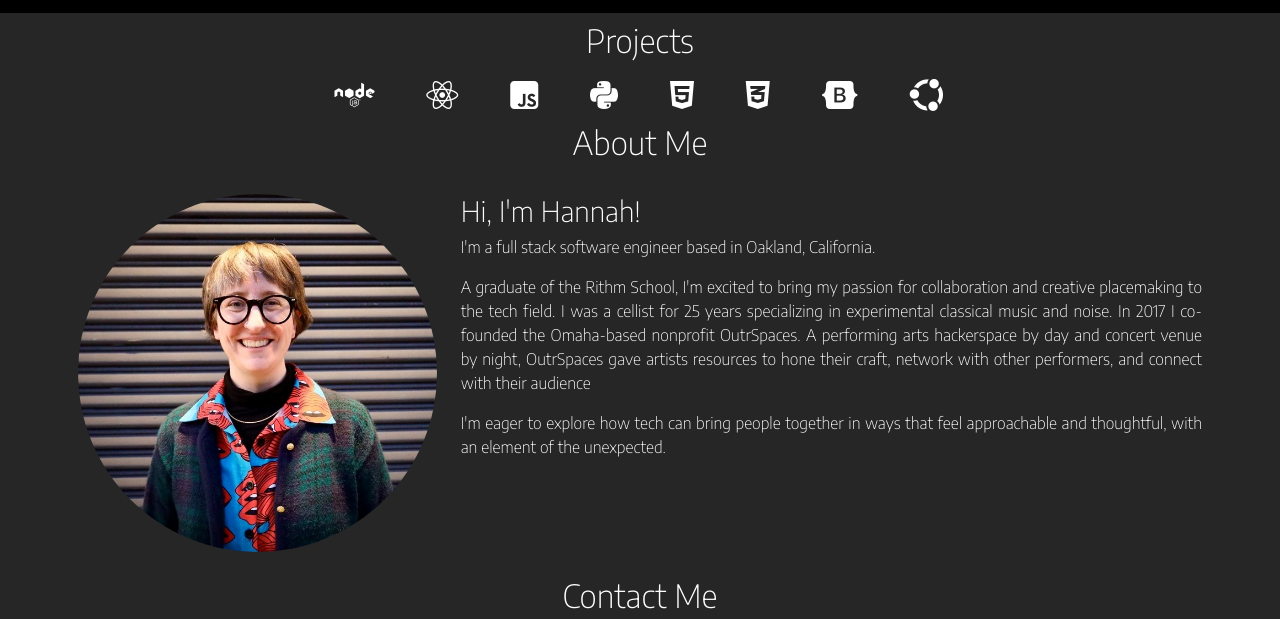
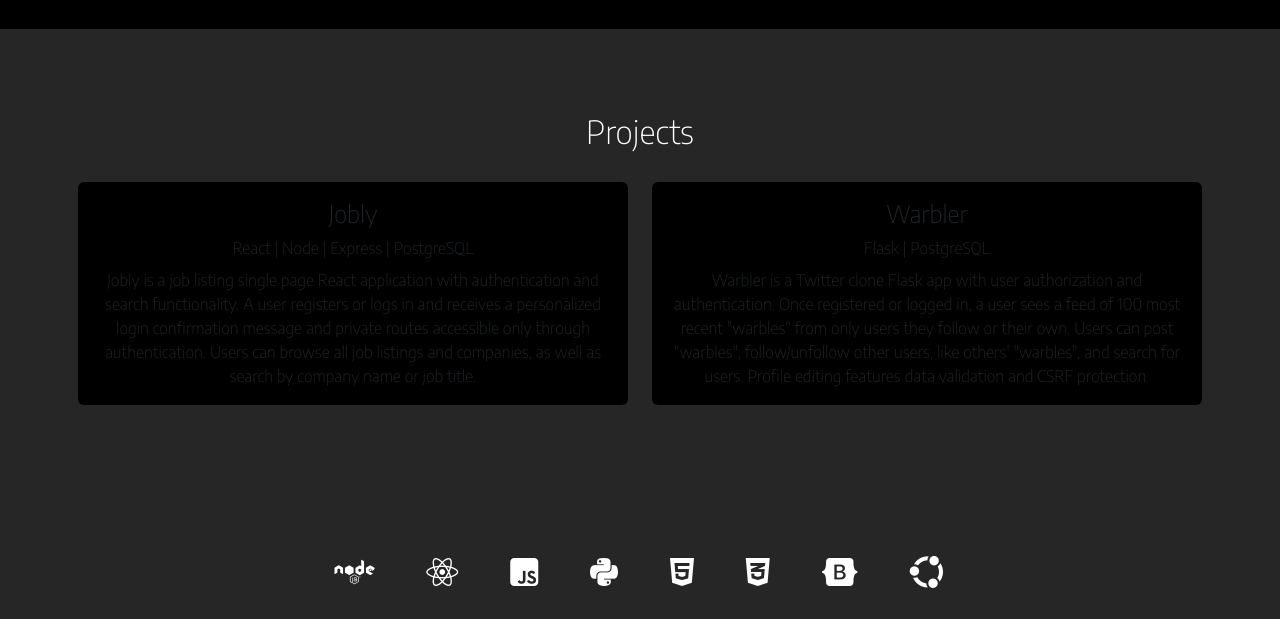
Before and after one commit to hannahanela/hannahanela.github.io, a plain HTML site: page no-vid-index.html in a window 1280 px wide. Shown: the part 795-1414 px from the top of the page. Drawn offline with nearby package versions, Linux system fonts and the light colour scheme; grey boxes are pictures that could not be loaded.

Commit message:
Added project cards and padding

```diff
--- a/no-vid-index.html
+++ b/no-vid-index.html
@@ -23,16 +23,49 @@
     <h1 class="px-4">Hannah Mayer</h1>
     <h1 class="px-4">Software Engineer</h1>
   </header>
-  <!-- Page Content -->
   <main>
     <!-- Projects -->
-    <div class="container p-2 my-2">
+    <div class="container p-2 my-4">
       <div class="row">
-        <h2 id="projects">Projects</h2>
+        <div class="padding"></div>
+        <h2 class="pb-4" id="projects">Projects</h2>
         <!-- div cols for project cards here -->
+        <div class="col-sm-6">
+          <div class="card">
+            <div class="card-body">
+              <h4 class="card-title text-center">Jobly</h5>
+              <p class="card-text my-2">React | Node | Express | PostgreSQL</p>
+              <p class="card-text">
+                Jobly is a job listing single page React application with
+                authentication and search functionality. A user registers or
+                logs in and receives a personalized login confirmation
+                message and private routes accessible only through
+                authentication. Users can browse all job listings and
+                companies, as well as search by company name or job title.
+              </p>
+            </div>
+          </div>
+        </div>
+        <div class="col-sm-6">
+          <div class="card">
+            <div class="card-body">
+              <h4 class="card-title">Warbler</h5>
+              <p class="card-text my-2">Flask | PostgreSQL</p>
+              <p class="card-text">
+                Warbler is a Twitter clone Flask app with user authorization
+                and authentication. Once registered or logged in, a user
+                sees a feed of 100 most recent "warbles" from only users they
+                follow or their own. Users can post "warbles", follow/unfollow
+                other users, like others' "warbles", and search for users.
+                Profile editing features data validation and CSRF protection.
+              </p>
+            </div>
+          </div>
+        </div>
       </div>
     </div>
-    <div class="container p2 my-2">
+    <div class="padding"></div>
+    <div class="container p2 my-5">
       <i class="fa-brands fa-node fa-2xl px-4"></i>
       <i class="fa-brands fa-react fa-2xl px-4"></i>
       <i class="fa-brands fa-square-js fa-2xl px-4"></i>
@@ -43,9 +76,10 @@
       <i class="fa-brands fa-ubuntu fa-2xl px-4"></i>
     </div>
     <!-- About -->
-    <div class="container p-2 my-2">
+    <div class="container p-2 my-4">
       <div class="row">
-        <h2 id="about">About Me</h2>
+        <div class="padding"></div>
+        <h2 class="pb-4" id="about">About Me</h2>
         <div class="col-md-4 mt-4">
           <img src="./static/images/ham-headshot-2022-11-20-square.jpeg"
           class="img-fluid mb-sm-2"
@@ -53,9 +87,9 @@
           alt="Hannah Mayer in bright button up">
         </div>
         <div class="col-md-8 mt-4">
-          <h3>Hi, I'm Hannah!</h3>
-          <p>I'm a full stack software engineer based in Oakland, California.</p>
-          <p>
+          <h3 class="bio">Hi, I'm Hannah!</h3>
+          <p class="bio">I'm a full stack software engineer based in Oakland, California.</p>
+          <p class="bio">
               A graduate of the Rithm School, I'm excited to bring my
               passion for collaboration and creative placemaking to the
               tech field. I was a cellist for 25 years specializing in
@@ -65,7 +99,7 @@
               gave artists resources to hone their craft, network with
               other performers, and connect with their audience
           </p>
-          <p>
+          <p class="bio">
               I'm eager to explore how tech can bring people together in
               ways that feel approachable and thoughtful, with an element
               of the unexpected.
@@ -74,9 +108,10 @@
       </div>
     </div>
     <!-- Contact -->
-    <div class="container p2 my-2">
+    <div class="container p2 my-4">
       <div class="row">
-        <h2 id="contact">Contact Me</h2>
+        <div class="padding"></div>
+        <h2 class="pb-4" id="contact">Contact Me</h2>
         <div class="my-2">
           <a class="p-2 my-2" target="_blank" href="https://www.linkedin.com/in/hannah-mayer-755718249/">
             <i class="fa-brands fa-linkedin fa-2xl"></i>
@@ -88,6 +123,7 @@
         <div class="my-2">
           <a class="my-2" href="mailto:hannah@hannahmayer.com">hannah@hannahmayer.com</a>
         </div>
+        <div class="padding"></div>
       </div>
     </div>
   </main>
--- a/static/no-vid-style.css
+++ b/static/no-vid-style.css
@@ -46,16 +46,20 @@ main {
   text-align: center;
 }
 
-/* .fa {
-  max-width: max-content;
-} */
+.card {
+  background: black;
+}
 
-h3, p {
+.bio {
   text-align: justify;
 }
 
 #profile-img {
   border-radius: 50%;
+}
+
+.padding {
+  padding-top: 75px;
 }
 
 /* Navbar */
```
